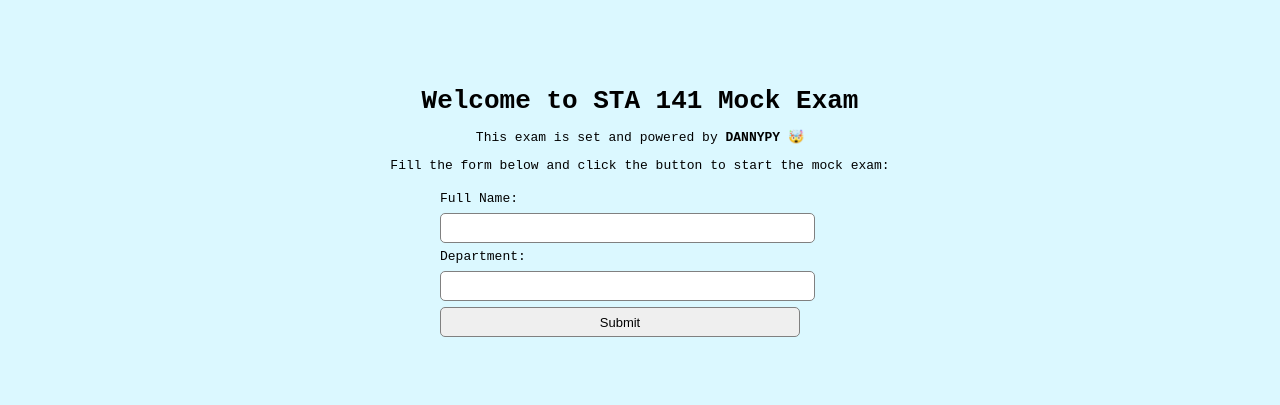
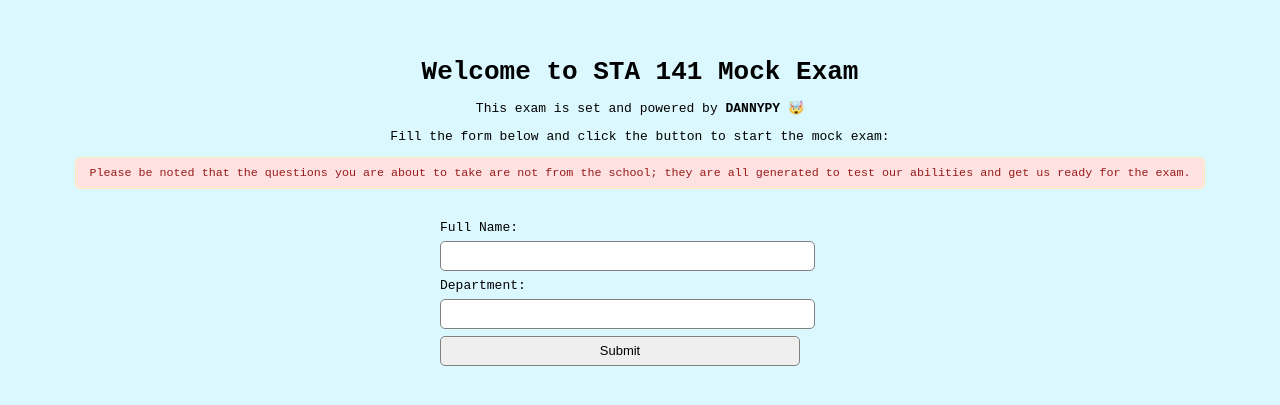
Before and after one commit to Danny-Py5/sta-mock-dannypy, a plain HTML site: page index.html in a window 1280 px wide. Shown: the part 199-604 px from the top of the page. Drawn offline with Linux system fonts and the light colour scheme.

Commit message:
discliamer

```diff
--- a/index.html
+++ b/index.html
@@ -3,7 +3,7 @@
   <head>
     <meta charset="UTF-8" />
     <meta name="viewport" content="width=device-width, initial-scale=1.0" />
-    <title>STA 141 Mock | Welcome Page</title>
+    <title>STA 141 Mock | Welcome Page | DANNYPY</title>
 
     <style>
       * {
@@ -62,6 +62,17 @@
         width: 90%;
         font-size: 1rem;
       }
+      .disclaimer {
+        text-align: center;
+        background-color: #fee2e2;
+        color: #991b1b;
+        padding: 0.5rem 1rem;
+        border: 1px solid #ffeeba;
+        border-radius: 5px;
+        margin-bottom: 1rem;
+        font-size: 0.9rem;
+        line-height: 1.4;
+      }
       @media screen and (max-width: 400px) {
         body {
           padding: 1rem;
@@ -73,6 +84,11 @@
     <h1>Welcome to STA 141 Mock Exam</h1>
     <p>This exam is set and powered by <b>DANNYPY</b> 🤯</p>
     <p>Fill the form below and click the button to start the mock exam:</p>
+    <div class="disclaimer">
+      Please be noted that the questions you are about to take are not from the
+      school; they are all generated to test our abilities and get us ready for
+      the exam.
+    </div>
     <form id="myForm">
       <label for="name">Full Name:</label>
       <input type="text" id="name" name="name" required />
```
